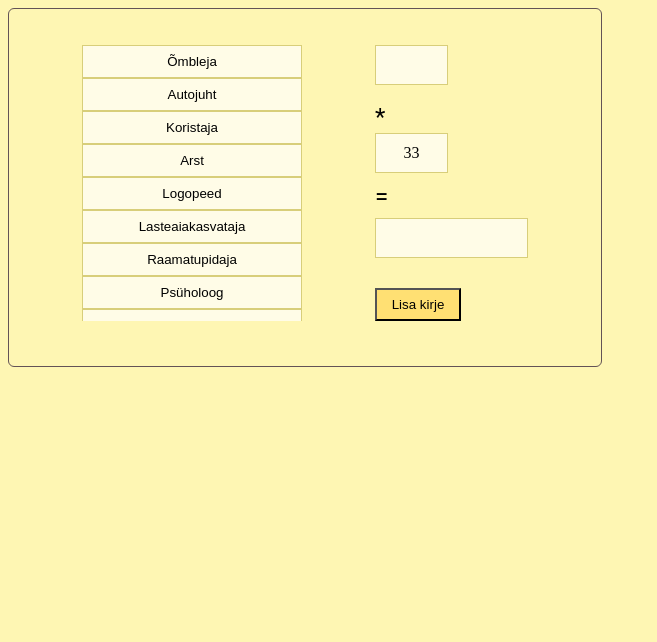
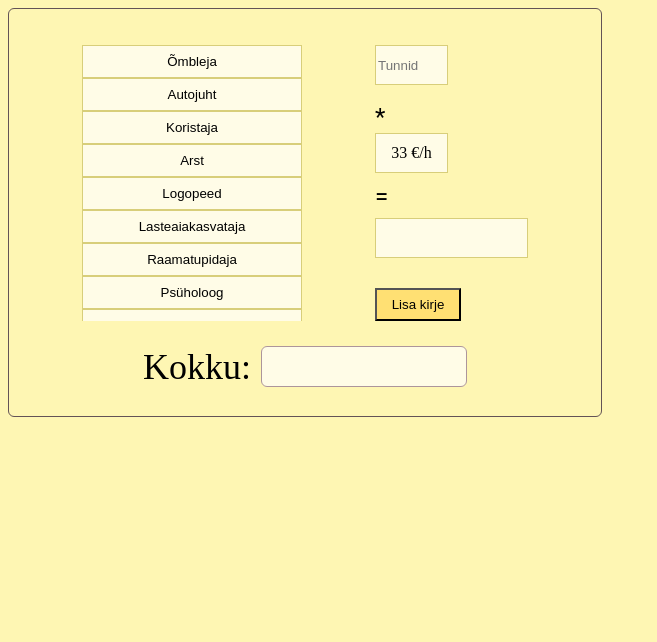
Before and after one commit to MTUEma/Kalkulaator, a plain HTML site: page index.html in a window 1280 px wide. Shown: the whole page, without its empty margins (0-657 px from the left). Drawn offline with Linux system fonts and the light colour scheme.

Commit message:
Update index.html

```diff
--- a/index.html
+++ b/index.html
@@ -35,9 +35,9 @@
                 </div>
             </div>
                 <div class="calculator">
-                    <input class="hours" type="number"><br>
+                    <input class="hours" type="number" placeholder="Tunnid"><br>
                     <div class="multiply">*</div>
-                    <div class="hrs" id="hrs">33</div>
+                    <div class="hrs" id="hrs">33 €/h</div>
                     <div class="equals">=</div>
                     <div class="total_amount"></div>
                     <div class="space"></div>
@@ -45,7 +45,13 @@
                 </div>
             </div>
                 <div>
-                    <div class="total"></div>
+                    <div class="total_box">
+                        <div class="total">Kokku:
+                            <div class="total_box_emty"></div>
+                            <div class="number"></div>
+                        </div>
+
+                    </div>
                 </div>
             </div>
 
```
